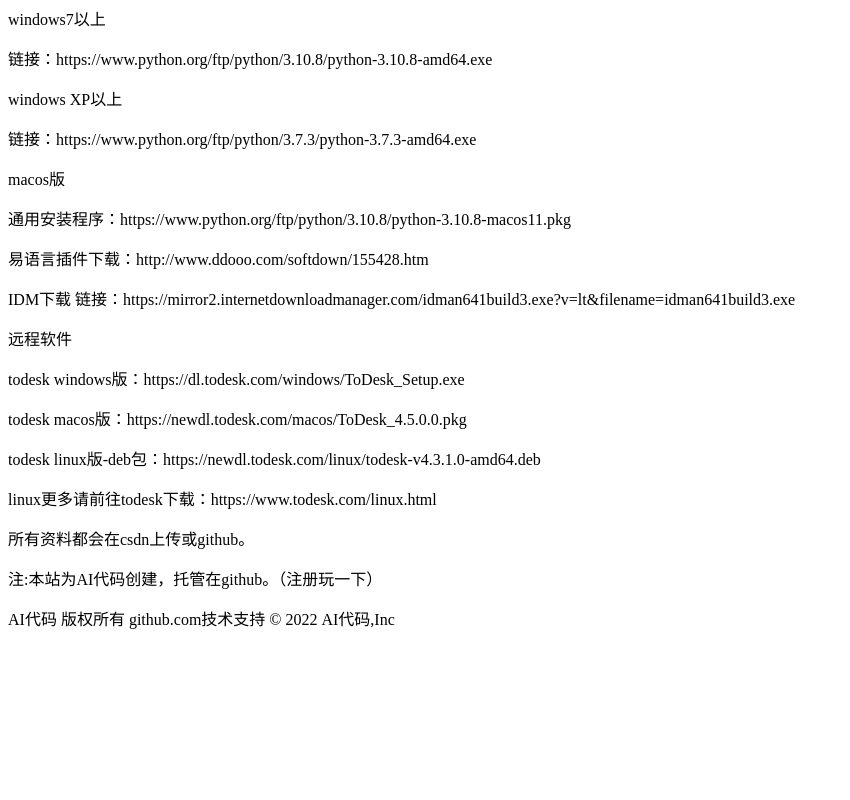
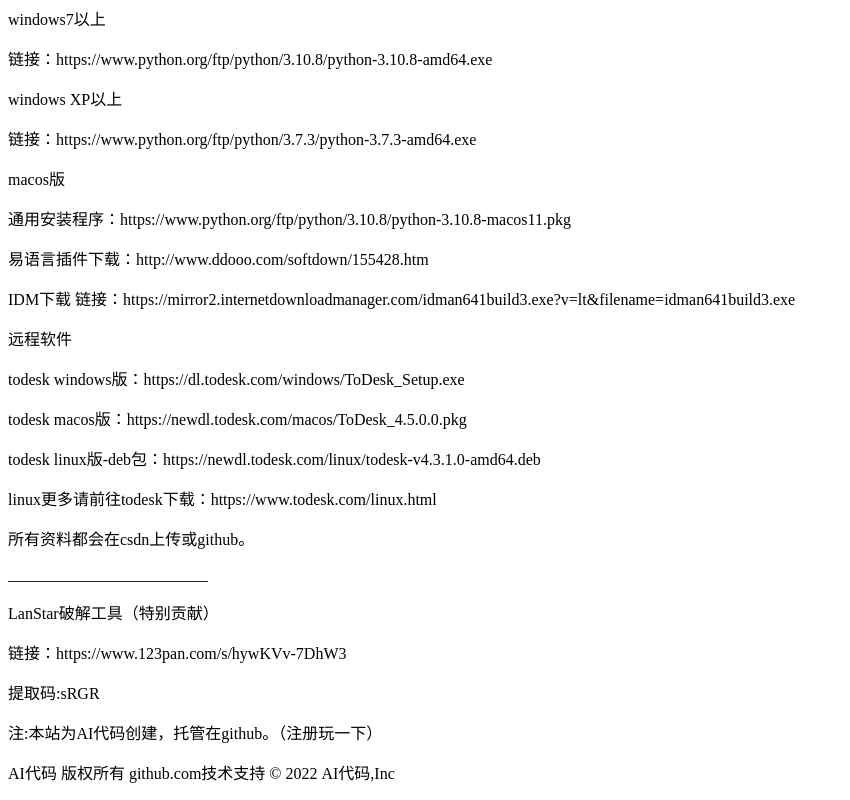
Before and after one commit to yhc-783/aiziyuan.com, a plain HTML site: page index.html in a window 1280 px wide. Shown: the part 788-1588 px from the top of the page, without its empty margins (0-850 px from the left). Before the commit the page ends 1434 px from the top, so only its background shows below. Drawn offline with Linux system fonts and the light colour scheme.

Commit message:
Update index.html

```diff
--- a/index.html
+++ b/index.html
@@ -34,7 +34,10 @@
 <p>todesk  linux版-deb包：https://newdl.todesk.com/linux/todesk-v4.3.1.0-amd64.deb
 <p>linux更多请前往todesk下载：https://www.todesk.com/linux.html
 <p>所有资料都会在csdn上传或github。 </p>
-
+<p>_________________________
+<p>LanStar破解工具（特别贡献）
+<p>链接：https://www.123pan.com/s/hywKVv-7DhW3
+<p>提取码:sRGR
 
 
 <p>注:本站为AI代码创建，托管在github。（注册玩一下）
```
